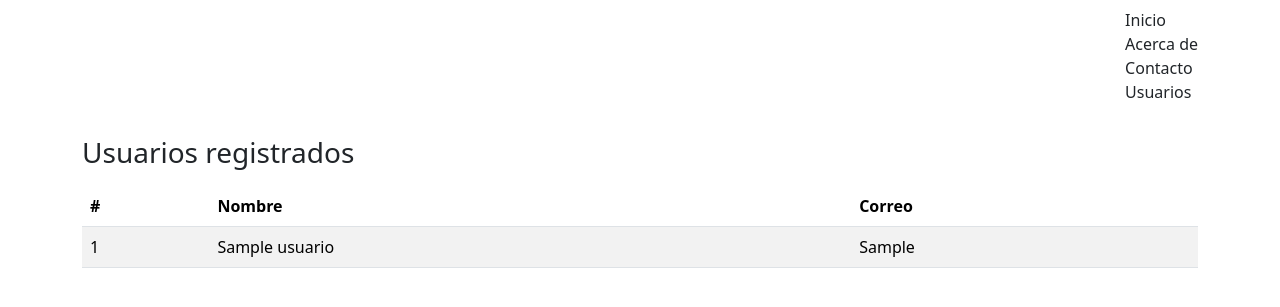
After one commit to heidimichelle909-create/m2s1-ac1-entorno-flaskk, a Flask app: page /usuarios in a window 1280 px wide. The commit adds this page. Shown: the top 307 px of the page. Run offline with Flask 3, Linux system fonts and the light colour scheme; tables that the repository leaves empty hold one stand-in row (values such as "Sample post"); some libraries are stand-ins or nearby versions.

Commit message:
Guarda los registros del formulario en la base de datos

```diff
--- a/app.py
+++ b/app.py
@@ -22,7 +22,6 @@ class Usuario(db.Model):
     def __repr__(self):
         return f"Usuario('{self.nombre}', '{self.correo}')"
 
-
 with app.app_context():
     db.create_all()
 
@@ -39,10 +38,21 @@ def about():
 def contacto():
     form = ContactoForm()
     if form.validate_on_submit():
-        flash(f"Gracias, {form.nombre.data}! Recibimos tus datos", "success")
-        return redirect(url_for("contacto"))
+        existence = Usuario.query.filter_by(correo=form.correo.data).first()
+        if existence:
+            flash("El correo ya esta en la base de datos", "danger")
+        else:
+            usuario = Usuario(nombre=form.nombre.data, correo=form.correo.data)
+            db.session.add(usuario)
+            db.session.commit()
+            flash(f'Registro guardado con exito', {usuario.nombre}, category="success")
+            return redirect(url_for("contacto"))
     return render_template("contacto.html", form=form)
 
+@app.route("/usuarios")
+def usuarios():
+    lista=Usuario.query.order_by(Usuario.id).all()
+    return render_template("usuarios.html", usuarios=lista)
 
 if __name__ == "__main__":
     app.run(debug=True)
--- a/templates/base.html
+++ b/templates/base.html
@@ -14,6 +14,7 @@
                 <a class="nav-link" href="{{ url_for('index') }}">Inicio</a>
                 <a class="nav-link" href="{{ url_for('about') }}">Acerca de</a>
                 <a class="nav-link" href="{{ url_for('contacto') }}">Contacto</a>
+                <a class="nav-link" href="{{ url_for('usuarios') }}">Usuarios</a>
             </div>
         </div>
     </nav>
--- /dev/null
+++ b/templates/usuarios.html
@@ -0,0 +1,29 @@
+{% extends "base.html" %}
+
+{% block title %}usuarios{% endblock %}
+
+{% block content %}
+    <h1 class="h3 mb-3">Usuarios registrados</h1>
+    {% if usuarios %}
+        <table class="table table-striped">
+            <thead>
+                <tr>
+                    <th>#</th>
+                    <th>Nombre</th>
+                    <th>Correo</th>
+                </tr>
+            </thead>
+            <tbody>
+                {% for u in usuarios %}
+                    <tr>
+                        <td>{{ u.id }}</td>
+                        <td>{{ u.nombre }}</td>
+                        <td>{{ u.correo }}</td>
+                    </tr>
+                {% endfor %}
+            </tbody>
+        </table>
+    {% else %}
+        <p class="text-muted">Todavia no hay usuarios registrados.</p>
+    {% endif %}
+{% endblock %}
```
